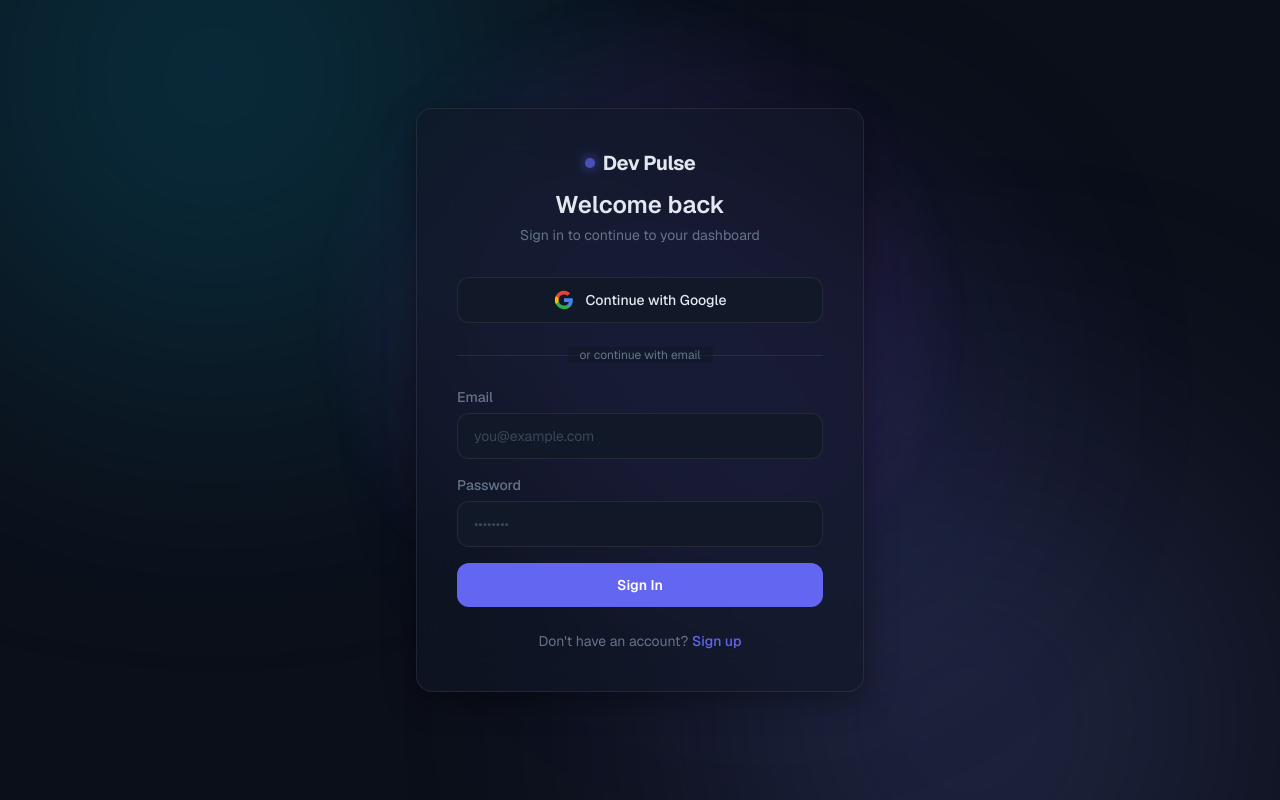
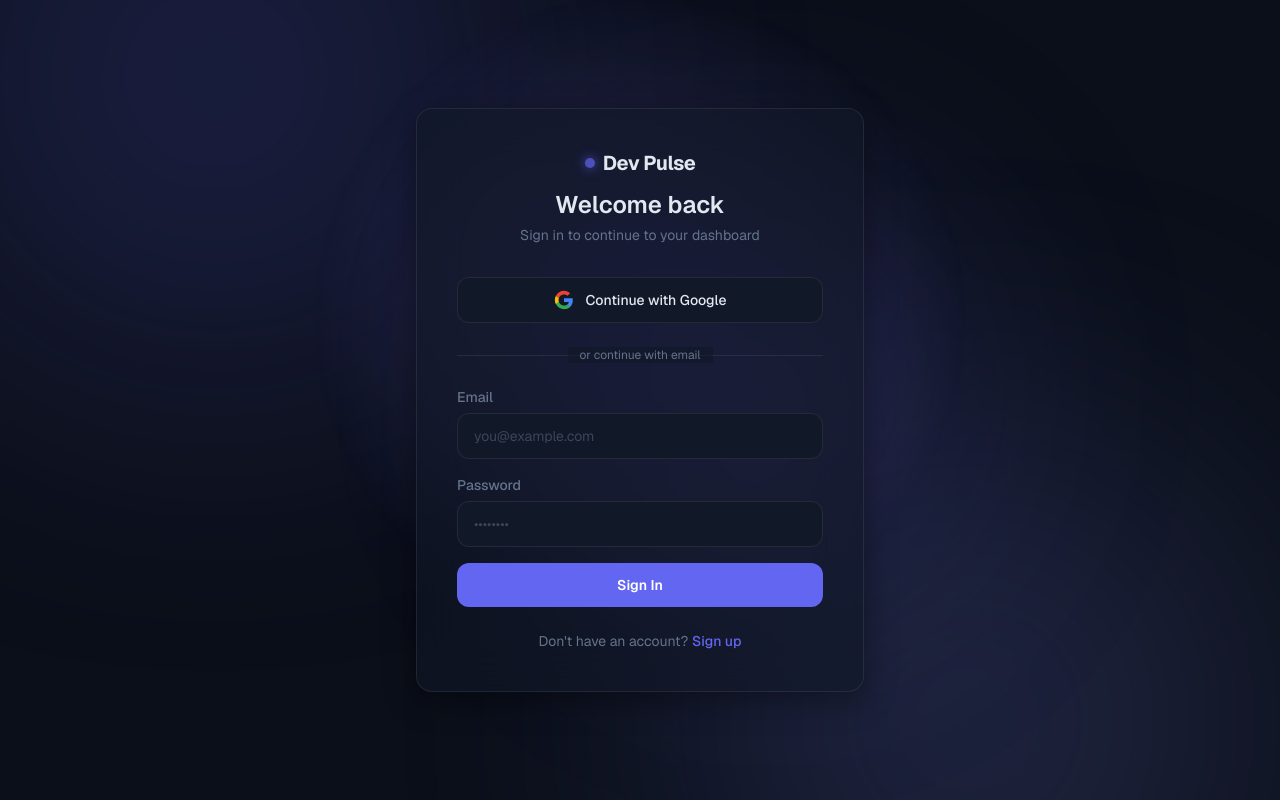
Before and after one commit to AnasAli-2722/dev-pulse, a Next.js app: page /login in a window 1280 px wide. Built offline with nearby package versions, Linux system fonts and the light colour scheme; no server answers.

Commit message:
found another hard coded color on background gradient fixed that

```diff
--- a/app/components/aurora-background.tsx
+++ b/app/components/aurora-background.tsx
@@ -17,7 +17,7 @@
           duration: 15,
           ease: "linear",
         }}
-        className="absolute top-[-10%] left-[-10%] w-[500px] h-[500px] rounded-full bg-cyan-500 opacity-20 blur-[120px] will-change-transform"
+        className="absolute top-[-10%] left-[-10%] w-[500px] h-[500px] rounded-full bg-accent opacity-20 blur-[120px] will-change-transform"
       />
 
       <motion.div
--- a/app/globals.css
+++ b/app/globals.css
@@ -144,8 +144,8 @@
   border-radius: 50%;
   background: radial-gradient(
     circle,
-    rgba(99, 102, 241, 0.4) 0%,
-    rgba(139, 92, 246, 0.2) 40%,
+    color-mix(in srgb, var(--accent) 40%, transparent) 0%,
+    color-mix(in srgb, var(--accent-hover) 20%, transparent) 40%,
     transparent 70%
   );
   animation:
--- a/app/settings/security/page.tsx
+++ b/app/settings/security/page.tsx
@@ -210,7 +210,7 @@
       {/* ━━━ Email Change ━━━ */}
       <div className="glass-card rounded-2xl p-6">
         <h2 className="text-lg font-semibold text-white mb-1">Email Address</h2>
-        <p className="text-xs text-muted mb-5">Update your email. You'll need to confirm on both addresses.</p>
+        <p className="text-xs text-muted mb-5">Update your email. You&apos;ll need to confirm on both addresses.</p>
 
         {emailMsg && <div className="mb-4"><Alert type={emailMsg.type} text={emailMsg.text} onDismiss={() => setEmailMsg(null)} /></div>}
 
```
